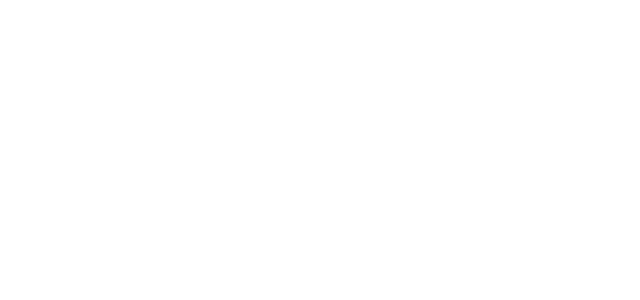
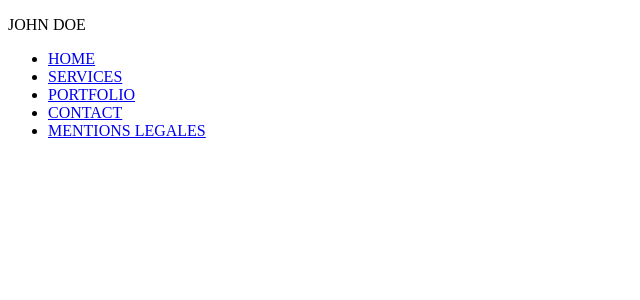
Before and after one commit to Scorpion16/CEF-Devoir-5-Portfolio, a React (Create React App) app: page / in a window 1280 px wide. Shown: the top 300 px of the page, without its empty margins (0-640 px from the left). Built offline with nearby package versions, Linux system fonts and the light colour scheme.

Commit message:
Création du Header et mise en place du Router

```diff
--- a/package.json
+++ b/package.json
@@ -8,6 +8,7 @@
     "@testing-library/user-event": "^13.5.0",
     "react": "^18.3.1",
     "react-dom": "^18.3.1",
+    "react-router-dom": "^6.28.0",
     "react-scripts": "5.0.1",
     "web-vitals": "^2.1.4"
   },
--- a/src/App.js
+++ b/src/App.js
@@ -1,9 +1,12 @@
+import Headers from "./component/pages/Headers";
+
 
 
 function App() {
   return (
     <div className="App">
 
+      <Headers/>
     </div>
   );
 }
--- /dev/null
+++ b/src/component/pages/Headers.jsx
@@ -0,0 +1,38 @@
+import React, { Component } from "react";
+import { Routes, Route, Link } from "react-router-dom";
+
+
+
+export default class Headers extends React.Component {
+
+    render() {
+        return(
+            <header>
+                <nav class="navbar bg-body-tertiary bg-dark" data-bs-theme="dark">
+                    <div class="container-fluid">
+                        <p>JOHN DOE</p>
+                        <div class="collapse navbar-collapse d-flex" id="navbarNav">
+                            <ul class="navbar-nav">
+                                <li class="nav-item">
+                                    <Link class="nav-link active" aria-current="page" to="#">HOME</Link>
+                                </li>
+                                <li class="nav-item">
+                                    <Link class="nav-link" to="#">SERVICES</Link>
+                                </li>
+                                <li class="nav-item">
+                                    <Link class="nav-link" to="#">PORTFOLIO</Link>
+                                </li>
+                                <li class="nav-item">
+                                    <Link class="nav-link" to="#">CONTACT</Link>
+                                </li>
+                                <li class="nav-item">
+                                    <Link class="nav-link" to="#">MENTIONS LEGALES</Link>
+                                </li>
+                            </ul>
+                        </div>
+                    </div>
+                </nav>
+            </header>
+        );
+    }
+}
--- a/src/index.js
+++ b/src/index.js
@@ -1,12 +1,15 @@
 import React from 'react';
 import ReactDOM from 'react-dom/client';
+import { BrowserRouter } from "react-router-dom";
 import App from './App';
 import reportWebVitals from './reportWebVitals';
 
 const root = ReactDOM.createRoot(document.getElementById('root'));
 root.render(
   <React.StrictMode>
-    <App />
+    <BrowserRouter>
+      <App />
+    </BrowserRouter>
   </React.StrictMode>
 );
 
```
Also changed, not shown: src/component/pages/Contact.jsx (added), src/component/pages/Footers.jsx (added), src/component/pages/Home.jsx (added), src/component/pages/Mentions.jsx (added), src/component/pages/Modale.jsx (added), src/component/pages/Portfolio.jsx (added), src/component/pages/Services.jsx (added), src/pages/Services.jsx (deleted), 1 other file (tests, documents, lock files or other folders).
